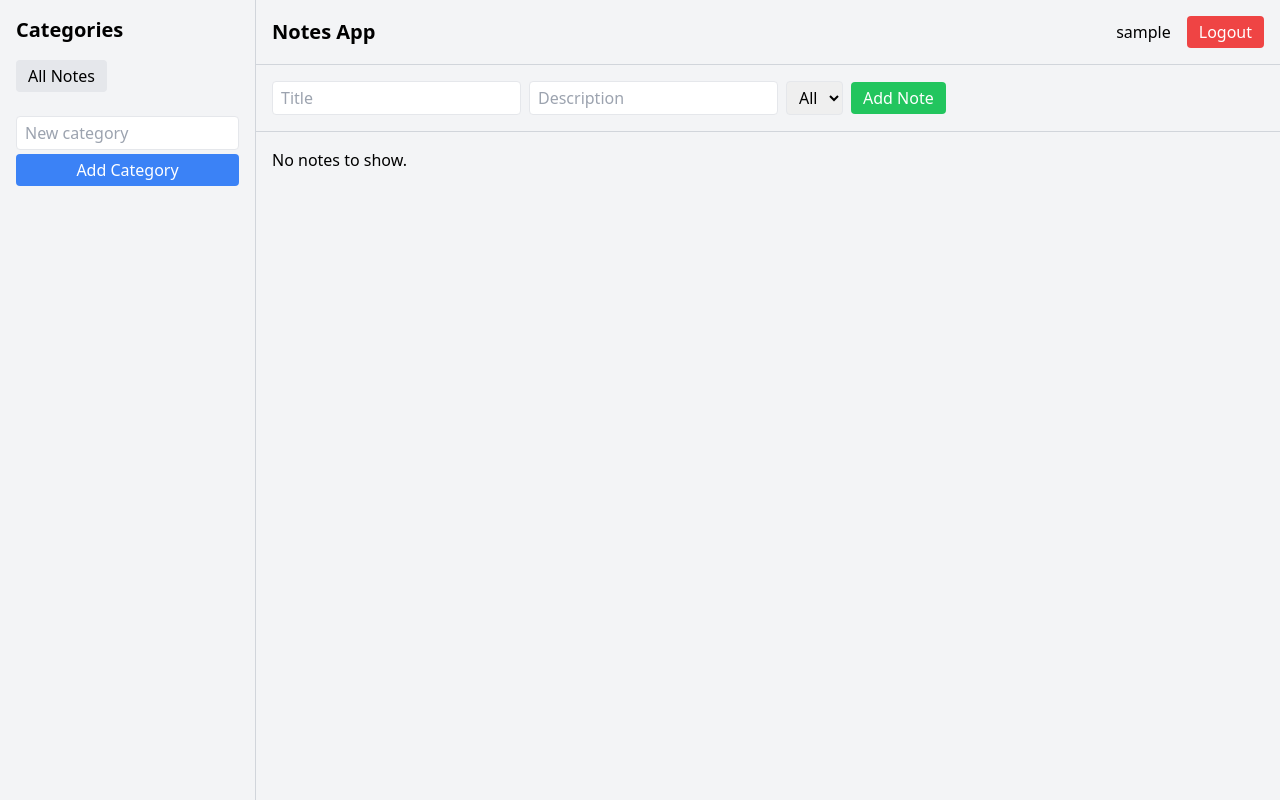
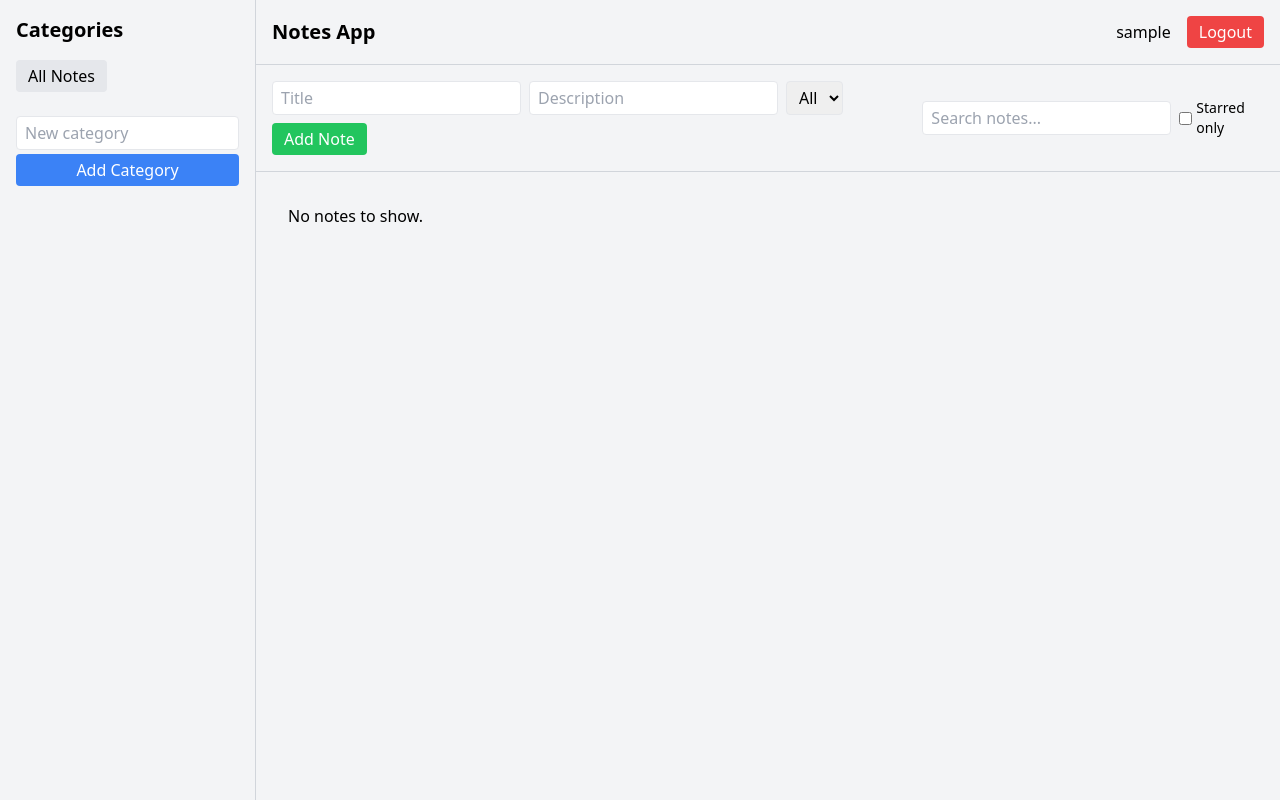
Before and after one commit to saruchi3031/React-notes-app, a React (Create React App) app: page /dashboard in a window 1280 px wide. Built offline with nearby package versions, Linux system fonts and the light colour scheme; sample sign-in values are in the browser's storage.

Commit message:
Add search and starred filter to notes dashboard

```diff
--- a/src/components/Dashboard.js
+++ b/src/components/Dashboard.js
@@ -3,19 +3,31 @@ import { useSelector, useDispatch } from "react-redux";
 import Sidebar from "./Sidebar";
 import NotesList from "./NotesList";
 import Navbar from "./Navbar";
-import { addNote, loadFromLocalStorage } from "../store/notesSlice";
-import { selectFilteredNotes } from "../store/notesSlice";
+import {
+  addNote,
+  loadFromLocalStorage,
+  selectFilteredNotes,
+  setSearchQuery,
+  setShowStarredOnly,
+} from "../store/notesSlice";
+
 const Dashboard = () => {
   const dispatch = useDispatch();
   const notes = useSelector(selectFilteredNotes);
   const categories = useSelector((state) => state.notes.categories);
-  const username = JSON.parse(localStorage.getItem("user"))?.username || "User";
+  const searchQuery = useSelector((state) => state.notes.searchQuery);
+  const showStarredOnly = useSelector(
+    (state) => state.notes.showStarredOnly
+  );
+
+  const username =
+    JSON.parse(localStorage.getItem("user"))?.username || "User";
 
   const [title, setTitle] = useState("");
   const [description, setDescription] = useState("");
   const [category, setCategory] = useState("All");
 
-  // Load from LocalStorage on first render
+  // Load notes on mount
   useEffect(() => {
     dispatch(loadFromLocalStorage());
   }, [dispatch]);
@@ -36,27 +48,30 @@ const categories = useSelector((state) => state.notes.categories);
   return (
     <div className="flex h-screen">
       <Sidebar />
-      <div className="flex-1 flex flex-col">
+
+      <div className="flex-1 flex flex-col overflow-hidden">
         <Navbar username={username} onLogout={handleLogout} />
 
-        {/* Add Note Form */}
-        <div className="p-4 border-b border-gray-300">
+        {/* Add + Search section */}
+        <div className="p-4 border-b border-gray-300 space-y-2 md:space-y-0 md:flex md:items-center md:justify-between">
+          {/* Left: Add Note Form */}
+          <div className="flex flex-wrap items-center gap-2">
             <input
               type="text"
               placeholder="Title"
-            className="border rounded px-2 py-1 mr-2"
+              className="border rounded px-2 py-1"
               value={title}
               onChange={(e) => setTitle(e.target.value)}
             />
             <input
               type="text"
               placeholder="Description"
-            className="border rounded px-2 py-1 mr-2"
+              className="border rounded px-2 py-1"
               value={description}
               onChange={(e) => setDescription(e.target.value)}
             />
             <select
-  className="border rounded px-2 py-1 mr-2"
+              className="border rounded px-2 py-1"
               value={category}
               onChange={(e) => setCategory(e.target.value)}
             >
@@ -67,6 +82,7 @@ const categories = useSelector((state) => state.notes.categories);
                 </option>
               ))}
             </select>
+
             <button
               onClick={handleAddNote}
               className="px-3 py-1 bg-green-500 text-white rounded"
@@ -75,7 +91,34 @@ const categories = useSelector((state) => state.notes.categories);
             </button>
           </div>
 
+          {/* Right: Search + Starred Filter */}
+          <div className="flex items-center gap-2 mt-2 md:mt-0">
+            <input
+              type="text"
+              placeholder="Search notes..."
+              className="border rounded px-2 py-1"
+              value={searchQuery}
+              onChange={(e) => dispatch(setSearchQuery(e.target.value))}
+            />
+
+            <label className="flex items-center text-sm">
+              <input
+                type="checkbox"
+                className="mr-1"
+                checked={showStarredOnly}
+                onChange={(e) =>
+                  dispatch(setShowStarredOnly(e.target.checked))
+                }
+              />
+              Starred only
+            </label>
+          </div>
+        </div>
+
+        {/* NOTES LIST */}
+        <div className="flex-1 overflow-auto p-4">
           <NotesList notes={notes} />
+        </div>
       </div>
     </div>
   );
--- a/src/store/notesSlice.js
+++ b/src/store/notesSlice.js
@@ -5,6 +5,8 @@ const initialState = {
   notes: [],
   categories: [],
   filterCategory: "All",
+  searchQuery: "",
+  showStarredOnly: false,
 };
 
 const notesSlice = createSlice({
@@ -45,6 +47,12 @@ const notesSlice = createSlice({
     setFilterCategory: (state, action) => {
       state.filterCategory = action.payload;
     },
+    setSearchQuery: (state, action) => {
+      state.searchQuery = action.payload;
+    },
+    setShowStarredOnly: (state, action) => {
+      state.showStarredOnly = action.payload;
+    },
     loadFromLocalStorage: (state) => {
       const savedNotes = JSON.parse(localStorage.getItem("notes")) || [];
       const savedCategories =
@@ -62,13 +70,37 @@ export const {
   addCategory,
   setFilterCategory,
   loadFromLocalStorage,
+  setSearchQuery,
+  setShowStarredOnly,
 } = notesSlice.actions;
 
 // selector for filtered notes
 export const selectFilteredNotes = (state) => {
-  const { notes, filterCategory } = state.notes;
-  if (filterCategory === "All") return notes;
-  return notes.filter((n) => n.category === filterCategory);
+  const { notes, filterCategory, searchQuery, showStarredOnly } = state.notes;
+
+  let filtered = notes;
+
+  // Category filter
+  if (filterCategory !== "All") {
+    filtered = filtered.filter((n) => n.category === filterCategory);
+  }
+
+  // Starred-only filter
+  if (showStarredOnly) {
+    filtered = filtered.filter((n) => n.starred);
+  }
+
+  // Search filter (title + description)
+  if (searchQuery.trim() !== "") {
+    const q = searchQuery.toLowerCase();
+    filtered = filtered.filter(
+      (n) =>
+        n.title.toLowerCase().includes(q) ||
+        n.description.toLowerCase().includes(q)
+    );
+  }
+
+  return filtered;
 };
 
 export default notesSlice.reducer;
```
Lines whose indentation alone changed are shown as unchanged.
